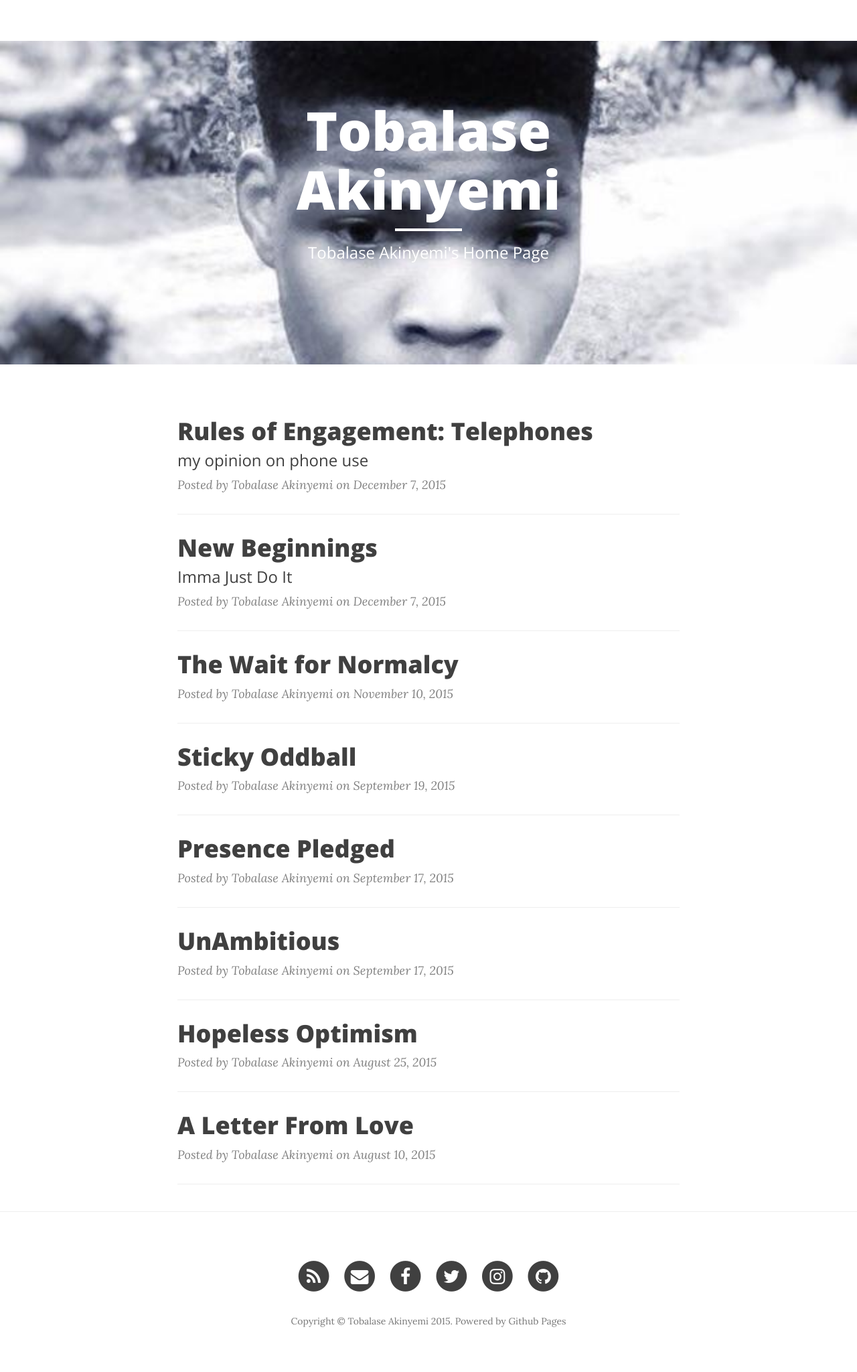
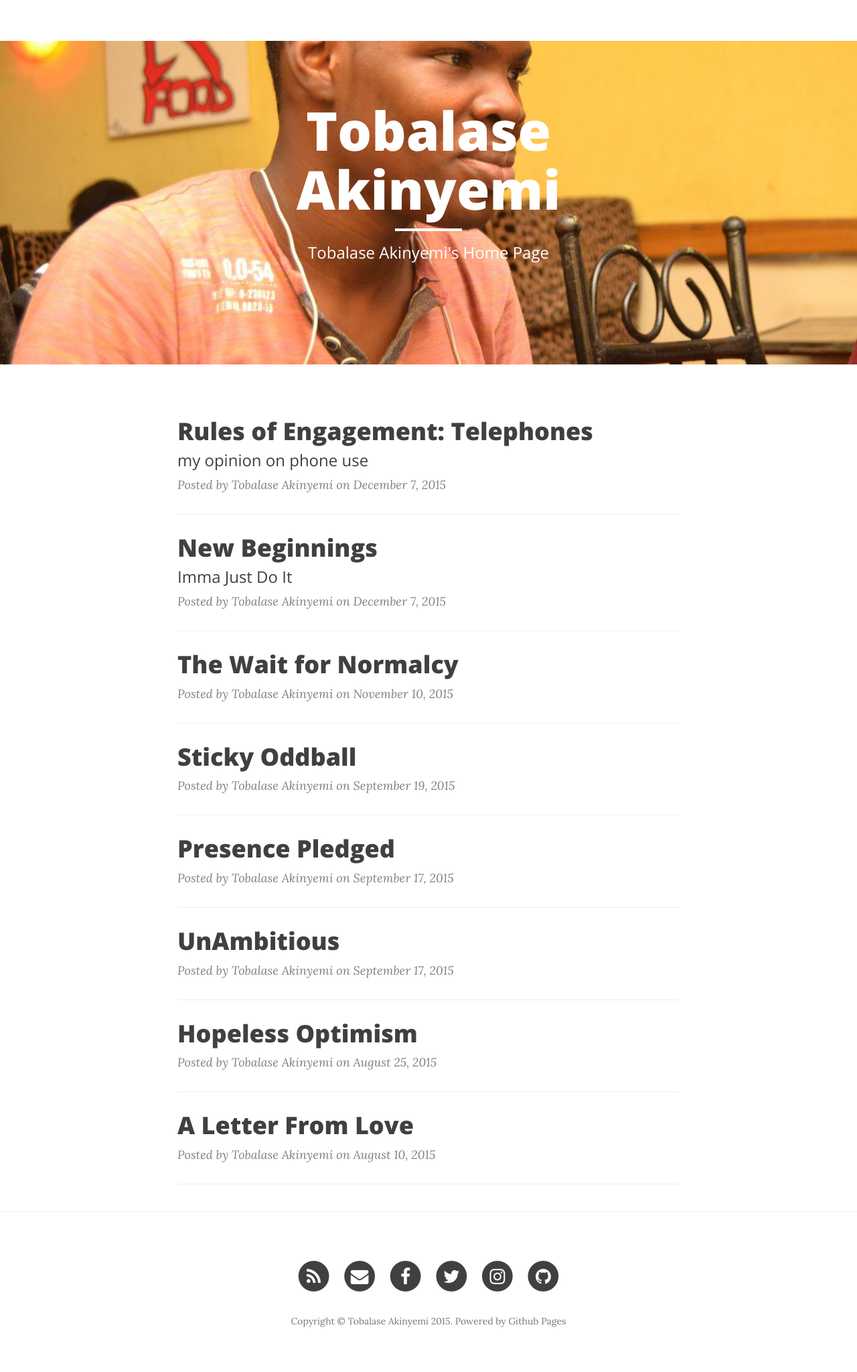
Before and after one commit to funspectre/funspectre.github.io, a Jekyll site: the page built from index.html, in a window 1280 px wide. Shown: the whole page at 67% size. Built offline with Jekyll 4.4.1, drawn with Linux system fonts in a browser that asks for light colours; nearby versions of some CDN libraries.

Commit message:
change header image

```diff
--- a/_config.yml
+++ b/_config.yml
@@ -1,7 +1,7 @@
 # Site settings
 title: "Tobalase Akinyemi"
 author: "Tobalase Akinyemi"
-header-img: "img/me-church-grayscale.jpg"
+header-img: "img/me-indulge.jpg"
 email: stagnova@gmail.com
 description: "The Web Home of a Native Alien"
 baseurl: ""
```
Also changed, not shown: img/me-indulge.jpg (added).
